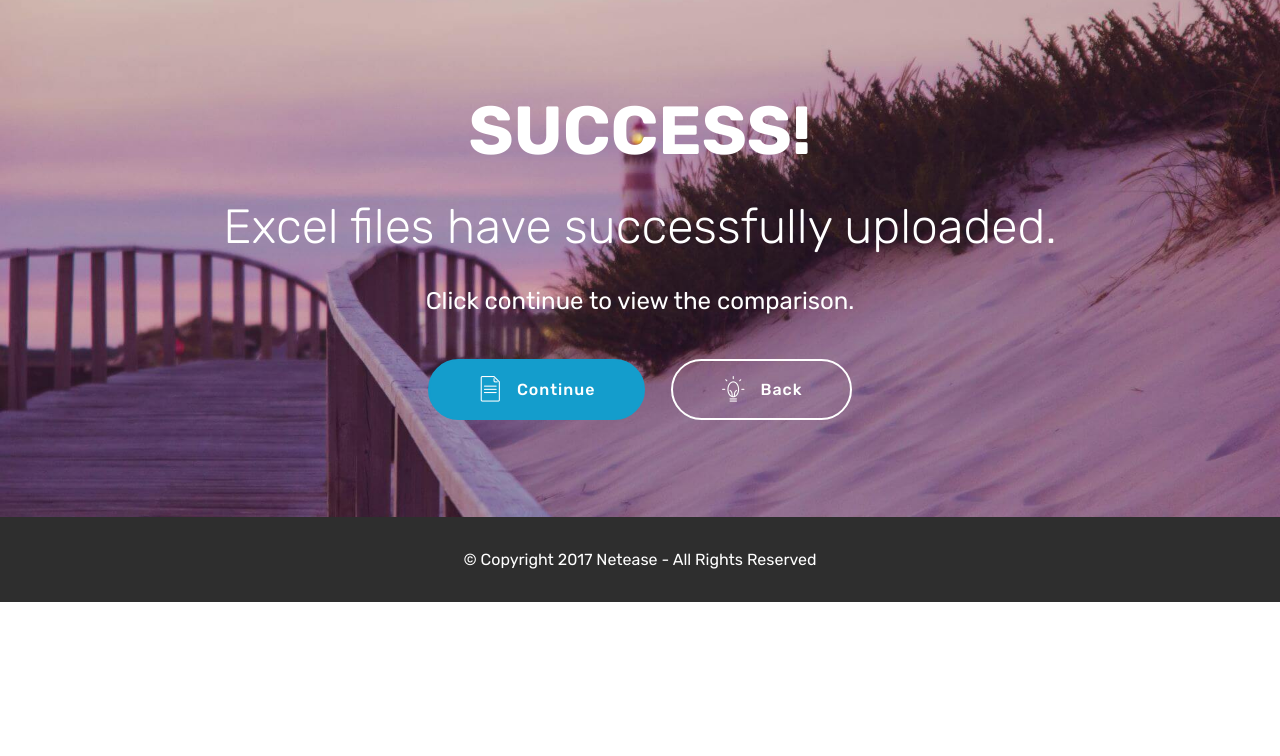
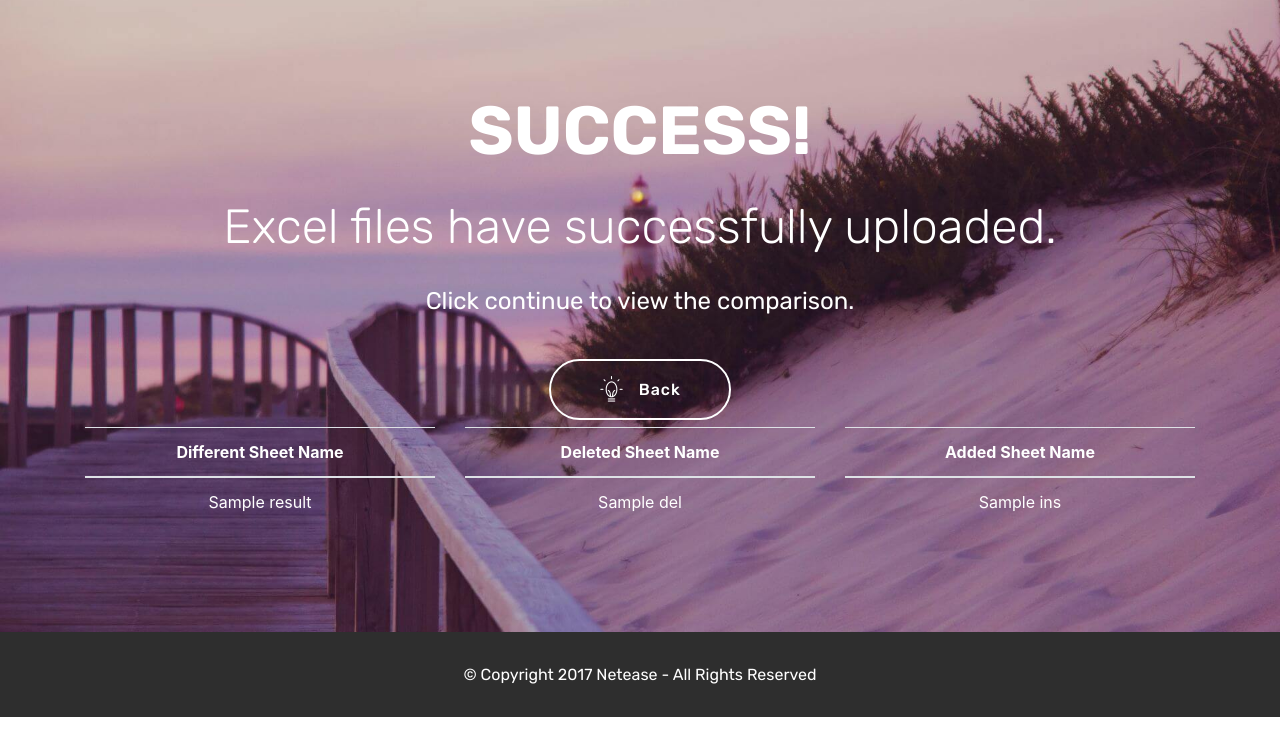
Before and after one commit to Happy-Ferret/exceldiff, a Django app: template templates/success.html in a window 1280 px wide. Shown: the top 756 px of the page. Run offline with Django 3.2, Linux system fonts and the light colour scheme; the template is opened without the code that fills it: most values are stand-ins (such as "Sample title", 1, 10 or a date in 2020); some libraries are stand-ins or nearby versions; some web fonts are replaced.

Commit message:
Changed judgement semantics to allow users choose whichever sheets they want

```diff
--- a/Netease/urls.py
+++ b/Netease/urls.py
@@ -22,5 +22,5 @@ urlpatterns = [
     url(r'^admin/', admin.site.urls),
     url(r'^$', views.upload_file, name="index"),
     url(r'^success/', views.success, name="success"),
-    url(r'^tables/', views.table, name="tables")
+    url(r'^tables/(?P<id>\d+)/$', views.table, name="tables")
 ] + static(settings.MEDIA_URL, document_root=settings.MEDIA_ROOT)
--- a/difftools/static/js/index.js
+++ b/difftools/static/js/index.js
@@ -201,7 +201,8 @@ $( document ).ready(function() {  // Runs when the document is ready
         contextMenu: true
    });
 
-   $.getJSON("../../media/result.json", function(json) {
+   $.getJSON("../../media/result" + $("#id").text() + ".json", function(json) {
+
         console.log(json);
         var data1 = json["data1"];
         var data2 = json["data2"];
--- a/templates/success.html
+++ b/templates/success.html
@@ -28,12 +28,67 @@
                 <h3 class="mbr-section-subtitle align-center mbr-light pb-3 mbr-fonts-style display-2">Excel files have successfully uploaded.</h3>
                 <p class="mbr-text align-center pb-3 mbr-fonts-style display-5">Click continue to view the comparison.
                 </p>
-                <div class="mbr-section-btn align-center"><a class="btn btn-md btn-primary display-4" href="{{ continue }}">
-                        <span class="mbr-iconfont mbri-file"></span>Continue</a>
+                <div class="mbr-section-btn align-center">
+                  <!--  <a class="btn btn-md btn-primary display-4" href="">
+                        <span class="mbr-iconfont mbri-file"></span>Continue</a> -->
                     <a class="btn btn-md btn-white-outline display-4" href="{{ back }}">
                         <span class="mbr-iconfont mbri-idea"></span>Back</a></div>
             </div>
         </div>
+
+
+        <div class="row align-center mbr-white">
+            <div class="col-sm">
+
+                <table id="rows" class="table">
+                  <thead>
+                    <tr>
+                      <th scope="col">Different Sheet Name</th>
+                    </tr>
+                  </thead>
+                  <tbody>
+                  {% for result, url in urls %}
+                      <tr>
+                          <td><a class="mbr-white" href="{{ url }}">{{ result }}</a></td>
+                      </tr>
+                  {% endfor %}
+                  </tbody>
+                </table>
+            </div>
+            <div class="col-sm">
+              <table id="cols" class="table" bgcolor="#FF0000">
+                  <thead>
+                    <tr>
+                      <th scope="col"> Deleted Sheet Name</th>
+                    </tr>
+                  </thead>
+                  <tbody>
+                  {% for del in delete %}
+                      <tr>
+                          <td>{{ del }}</td>
+                      </tr>
+                  {% endfor %}
+                  </tbody>
+                </table>
+            </div>
+            <div class="col-sm">
+                <table id="element" class="table" bgcolor="#FF0000">
+                  <thead>
+                    <tr>
+                      <th scope="col">Added Sheet Name</th>
+                    </tr>
+                  </thead>
+                  <tbody>
+                  {% for ins in insert %}
+                      <tr>
+                          <td>{{ ins }}</td>
+                      </tr>
+                  {% endfor %}
+                  </tbody>
+                </table>
+            </div>
+          </div>
+
     </div>
 
 </section>
--- a/templates/tables.html
+++ b/templates/tables.html
@@ -25,7 +25,7 @@
 <body>
 
   <section class="features2 cid-qMkOTgBsJ3" id="features2-m">
-
+    <div id="id" hidden>{{ id }}</div>
     <div class="container">
         <a class="btn btn-md" href="{{ back }}">Back</a>
         <div class="media-container-row">
```
Also changed, not shown: difftools/utils.py (+89 -73 lines), difftools/views.py (+13 -5 lines), 3 other files.
